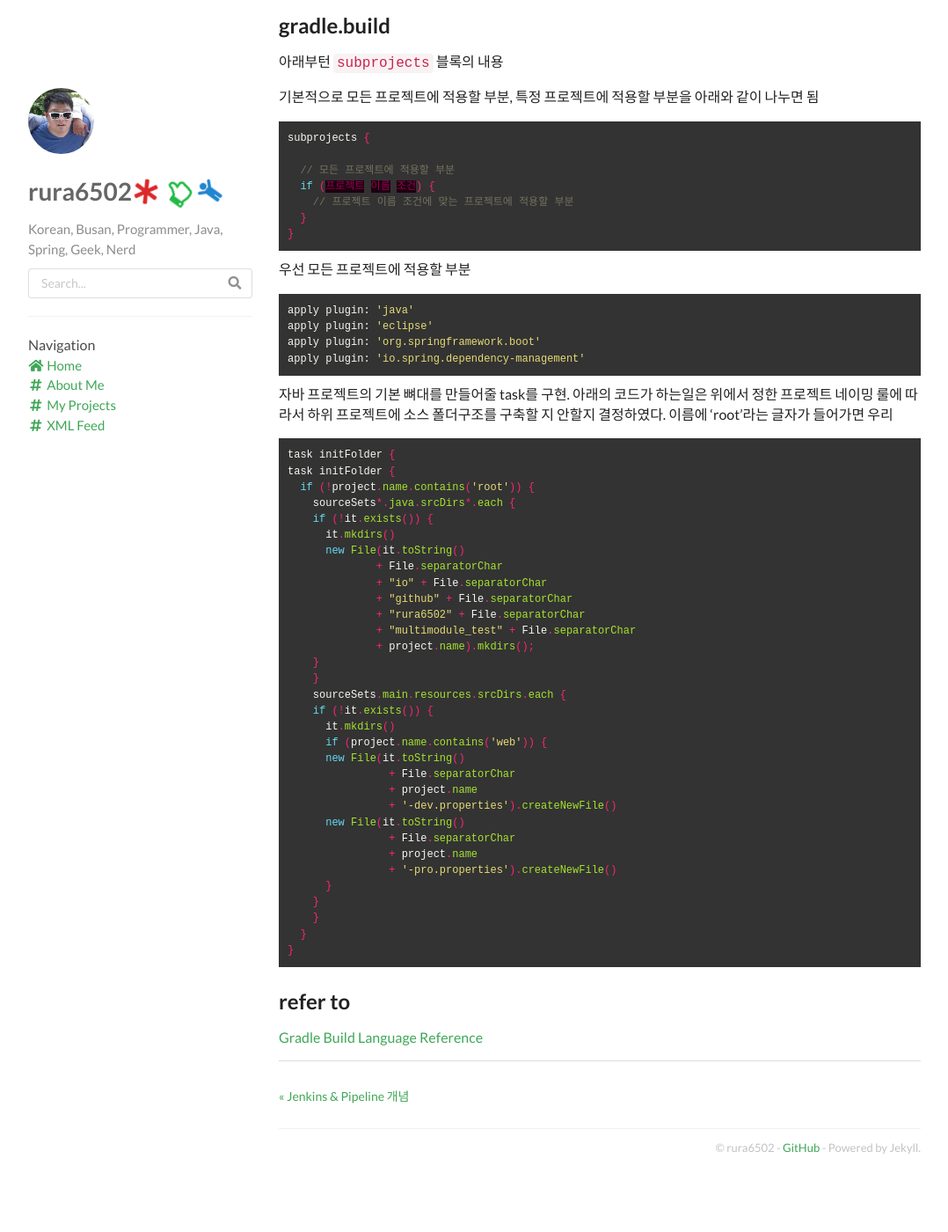
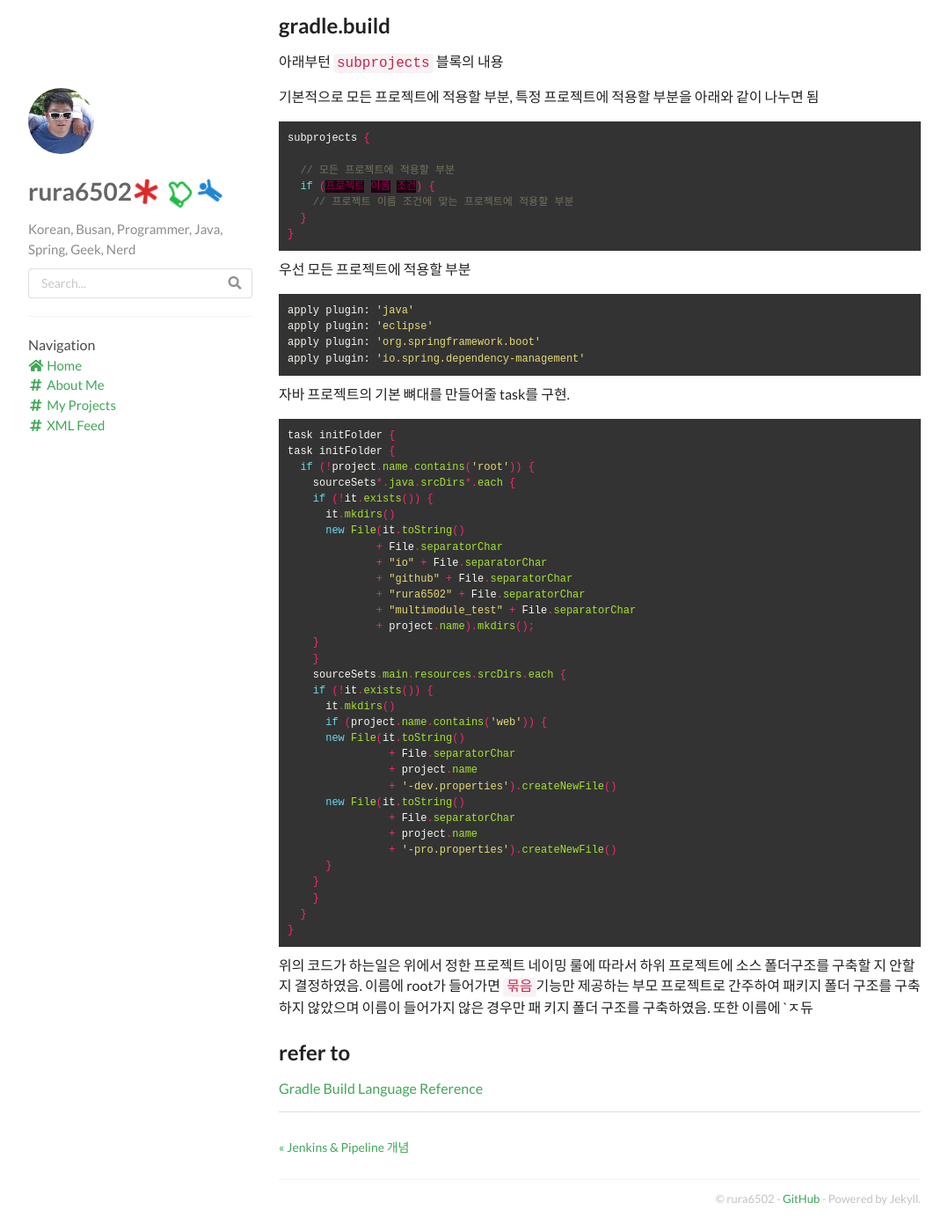
Before and after one commit to rura6502/rura6502.github.io, a Jekyll site: the page built from _posts/2019-05-25-Spring-Boot-Multi-Moudle-Project-using-Advanced-Gradle.md, in a window 1280 px wide and 1400 px high, scrolled down 4150 px. Shown: the whole window at 88% size, without its empty margins (53-1131 px from the left). Built offline with Jekyll 4.4.1, drawn with Linux system fonts in a browser that asks for light colours; nearby versions of some CDN libraries; comment, search, counter and statistics services are not loaded; before the commit the page ends 5492 px from its top, so only the background shows below that; some of the changed lines change nothing that is shown.

Commit message:
_posts/2019-05-25-Spring-Boot-Multi-Moudle-Project-using-Advanced-Gradle.md updated from https://stackedit.io/

````diff
--- a/_posts/2019-05-25-Spring-Boot-Multi-Moudle-Project-using-Advanced-Gradle.md
+++ b/_posts/2019-05-25-Spring-Boot-Multi-Moudle-Project-using-Advanced-Gradle.md
@@ -143,7 +143,7 @@ apply plugin: 'org.springframework.boot'
 apply plugin: 'io.spring.dependency-management'
 ```
 
-자바 프로젝트의 기본 뼈대를 만들어줄 task를 구현. 아래의 코드가 하는일은 위에서 정한 프로젝트 네이밍 룰에 따라서 하위 프로젝트에 소스 폴더구조를 구축할 지 안할지 결정하였다. 이름에 'root'라는 글자가 들어가면 우리
+자바 프로젝트의 기본 뼈대를 만들어줄 task를 구현.
 
 ```groovy
 task initFolder {
@@ -180,6 +180,10 @@ task initFolder {
 }
 ```
 
+위의 코드가 하는일은 위에서 정한 프로젝트 네이밍 룰에 따라서 하위 프로젝트에 소스 폴더구조를 구축할 지 안할지 결정하였음. 이름에 root가 들어가면 `묶음`기능만 제공하는 부모 프로젝트로 간주하여 패키지 폴더 구조를 구축하지 않았으며 이름이 들어가지 않은 경우만 패
+키지 폴더 구조를 구축하였음.  또한 이름에 `ㅈ듀
+
+
 
 ## refer to
 [Gradle Build Language  Reference](https://docs.gradle.org/current/dsl/index.html)
@@ -189,8 +193,8 @@ task initFolder {
 
 
 <!--stackedit_data:
-eyJoaXN0b3J5IjpbLTE1NTk3MzY3MTksLTE0NTY5OTA5ODAsMT
-c3NDc1MDE1LC05NDM3MDIwMTYsMTI0OTUyNjUyNSw1MDk2MjY4
-NjEsMTcxNDQ4ODE3NywtMTg1MDU3NzI3OCwtMTk5MTQ1MDUwMF
-19
+eyJoaXN0b3J5IjpbMTY5NzI1MzI4MSwtMTQ1Njk5MDk4MCwxNz
+c0NzUwMTUsLTk0MzcwMjAxNiwxMjQ5NTI2NTI1LDUwOTYyNjg2
+MSwxNzE0NDg4MTc3LC0xODUwNTc3Mjc4LC0xOTkxNDUwNTAwXX
+0=
 -->
````
